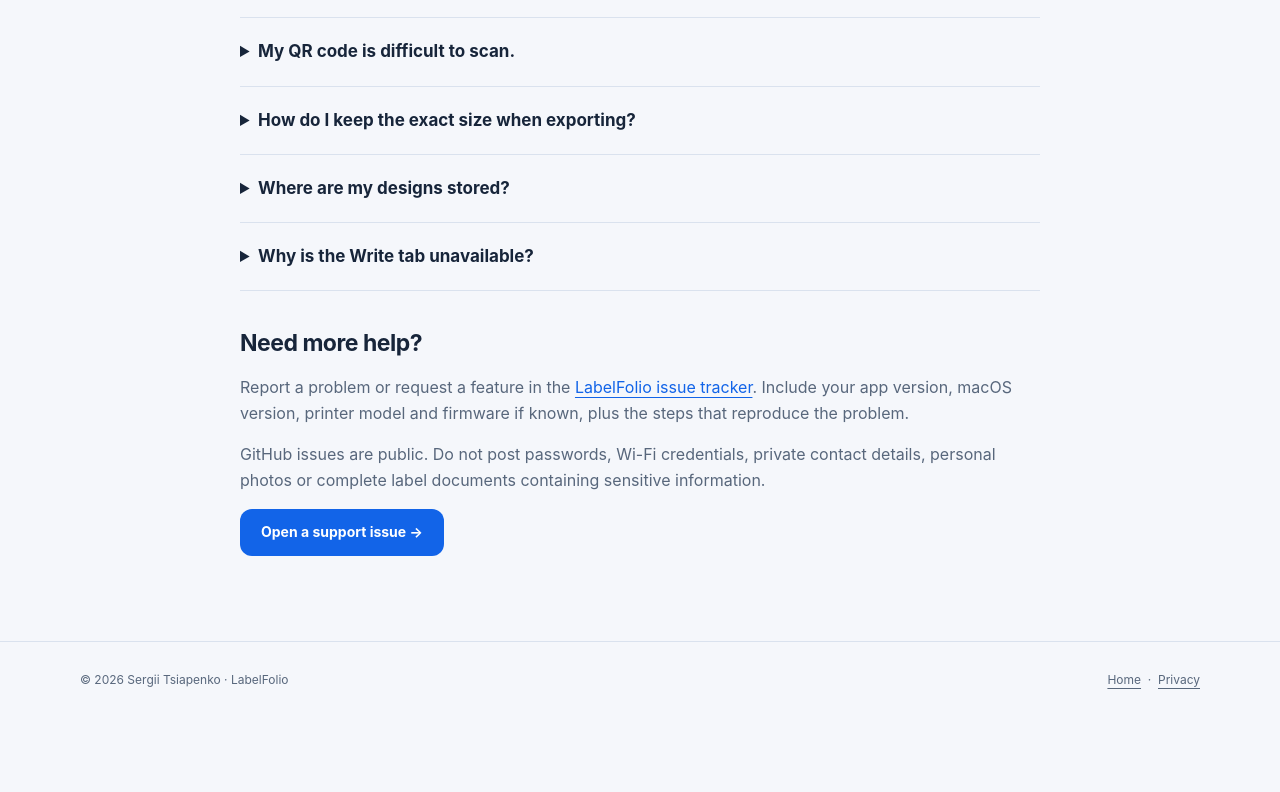
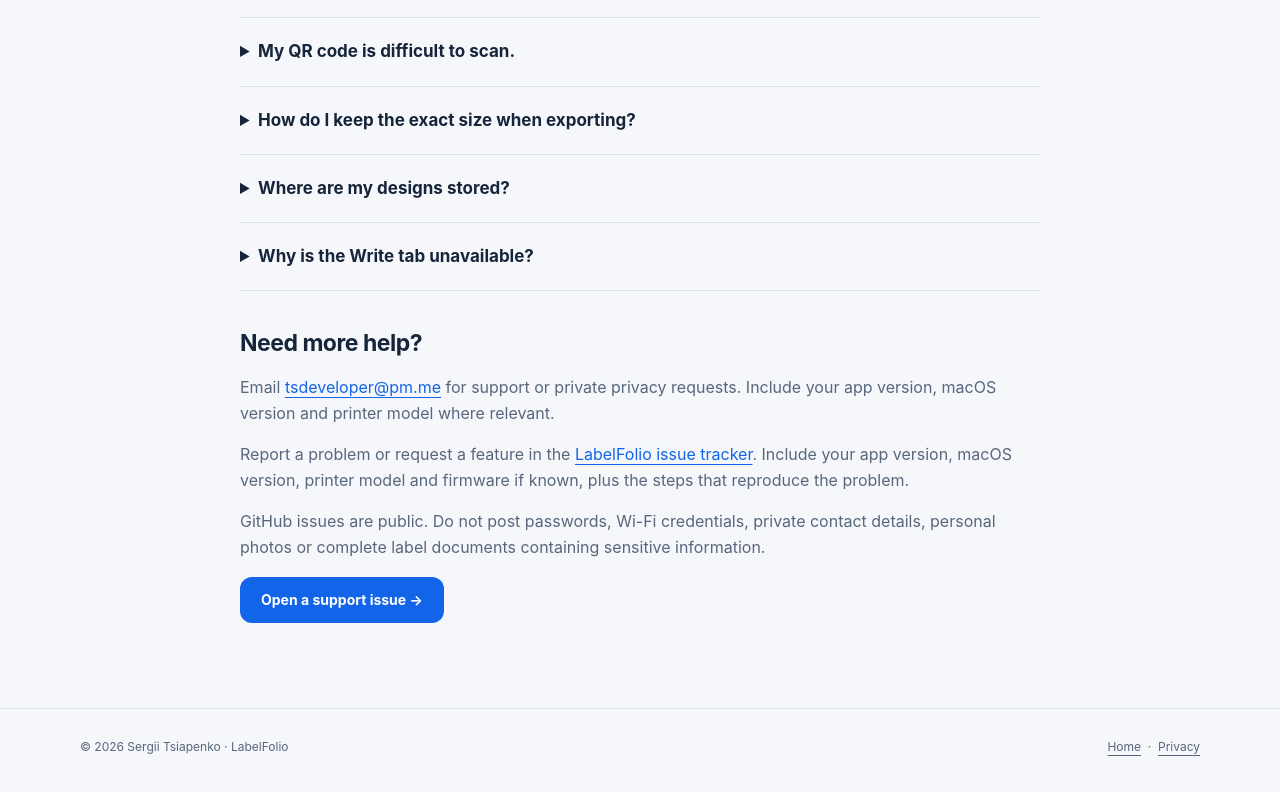
Before and after one commit to Mosher23/LabelFolio, a plain HTML site: page support.html in a window 1280 px wide. Shown: the part 1354-2146 px from the top of the page. Before the commit the page ends 2079 px from the top, so only its background shows below. Drawn offline with Linux system fonts and the light colour scheme.

Commit message:
Add LabelFolio support and privacy email

```diff
--- a/support.html
+++ b/support.html
@@ -11,4 +11,4 @@
 <details><summary>How do I keep the exact size when exporting?</summary><p>Set the label dimensions first, then export a PDF. Its page matches those dimensions. When printing the PDF from another application, choose actual size or 100% and matching paper; a “fit to page” option changes the physical size.</p></details>
 <details><summary>Where are my designs stored?</summary><p>My Labels stores named designs locally. Save a portable <code>.labelfolio</code> document to a location you choose for backup or sharing. Images are embedded in the document. Files saved to a cloud-managed folder follow that provider’s settings.</p></details>
 <details><summary>Why is the Write tab unavailable?</summary><p>Select a single Text element. Writing suggestions require an eligible Mac, macOS 26 or later, Apple Intelligence enabled and available on-device models. All manual editing tools work without Apple Intelligence.</p></details>
-<h2 id="contact">Need more help?</h2><p>Report a problem or request a feature in the <a href="https://github.com/Mosher23/LabelFolio/issues">LabelFolio issue tracker</a>. Include your app version, macOS version, printer model and firmware if known, plus the steps that reproduce the problem.</p><p>GitHub issues are public. Do not post passwords, Wi-Fi credentials, private contact details, personal photos or complete label documents containing sensitive information.</p><a class="button" href="https://github.com/Mosher23/LabelFolio/issues/new">Open a support issue →</a></main><footer><div class="wrap foot"><span>© 2026 Sergii Tsiapenko · LabelFolio</span><span><a href="./">Home</a> &nbsp;·&nbsp; <a href="privacy.html">Privacy</a></span></div></footer></body></html>
+<h2 id="contact">Need more help?</h2><p>Email <a href="mailto:tsdeveloper@pm.me">tsdeveloper@pm.me</a> for support or private privacy requests. Include your app version, macOS version and printer model where relevant.</p><p>Report a problem or request a feature in the <a href="https://github.com/Mosher23/LabelFolio/issues">LabelFolio issue tracker</a>. Include your app version, macOS version, printer model and firmware if known, plus the steps that reproduce the problem.</p><p>GitHub issues are public. Do not post passwords, Wi-Fi credentials, private contact details, personal photos or complete label documents containing sensitive information.</p><a class="button" href="https://github.com/Mosher23/LabelFolio/issues/new">Open a support issue →</a></main><footer><div class="wrap foot"><span>© 2026 Sergii Tsiapenko · LabelFolio</span><span><a href="./">Home</a> &nbsp;·&nbsp; <a href="privacy.html">Privacy</a></span></div></footer></body></html>
```
Also changed, not shown: privacy.html (+1 -1 lines).
